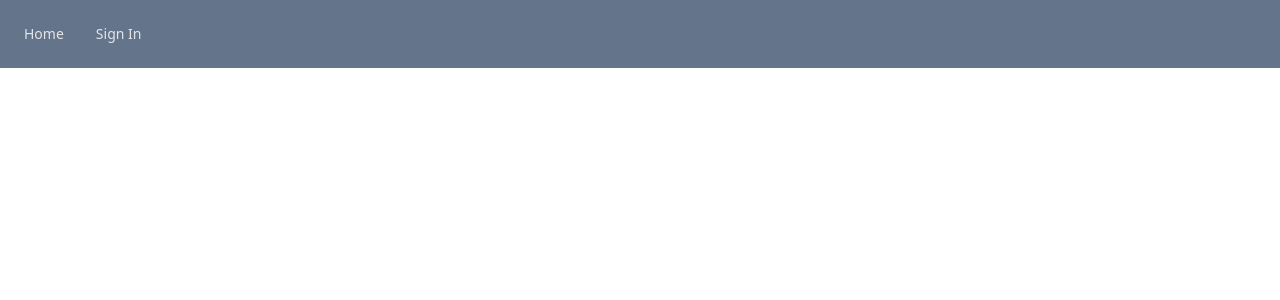
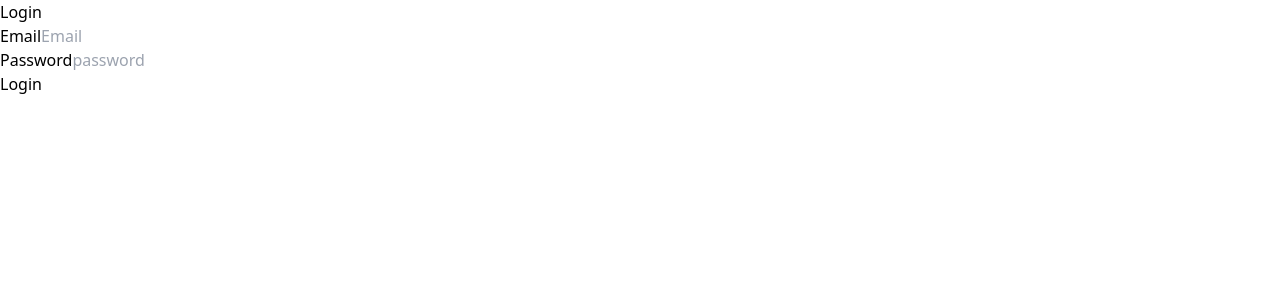
Before and after one commit to Moose1301/DigitalPass, a Nuxt app in the folder frontend/: page /login in a window 1280 px wide. Shown: the top 300 px of the page. Built offline with nearby package versions, Linux system fonts and the light colour scheme; no server answers.

Commit message:
Start on logon page

```diff
--- a/frontend/components/Header.vue
+++ b/frontend/components/Header.vue
@@ -34,7 +34,7 @@
                 cta hover:border-b-2
                 hover:bg-blue-500 px-3 py-2
                 rounded text-zinc-200
-                font-semibold"
+                font-semibold px-4 py-2"
                 >`$auth.user.name_first`</a
               >
             </NuxtLink>
@@ -47,7 +47,8 @@
               hover:border-b-2
               border-blue-500 pb-1
               hover:text-zinc-100
-              text-right text-zinc-200">Sign In</a>
+              text-right text-zinc-200
+              px-4 py-2">Sign In</a>
             </a>
           </li>
         </NuxtLink>
--- a/frontend/layouts/default.vue
+++ b/frontend/layouts/default.vue
@@ -1,6 +1,6 @@
 <template>
     <div id="page" :class="page == 'index' ? 'home' : ''">
-        <Header/>
+        <!--<Header/>-->
         <Nuxt/>
     </div>
 </template>
--- a/frontend/nuxt.config.js
+++ b/frontend/nuxt.config.js
@@ -51,14 +51,7 @@ export default {
   // Build Configuration: https://go.nuxtjs.dev/config-build
   build: {
   },
-  proxy: {
-    '/api/': {
-      target: process.env.API_URL,
-      pathRewrite: {
-        '^/api/': '',
-      },
-    },
-  },
+
   auth: {
     strategies: {
       local: {
--- a/frontend/package.json
+++ b/frontend/package.json
@@ -3,7 +3,7 @@
   "version": "1.0.0",
   "private": true,
   "scripts": {
-    "dev": "nuxt",
+    "dev": "nuxt --hostname 0.0.0.0",
     "build": "nuxt build",
     "start": "nuxt start",
     "generate": "nuxt generate",
--- a/frontend/pages/index.vue
+++ b/frontend/pages/index.vue
@@ -1,7 +1,7 @@
 <template>
   <div id="content" class="with-sidebar">
     <div class="container">
-      Test
+      Test 123
     </div>
   </div>
 </template>
--- /dev/null
+++ b/frontend/pages/login.vue
@@ -0,0 +1,74 @@
+<template>
+  <div id="content" class="with-sidebar">
+    <div class="container">
+      <div class="content full login">
+        <div class="section-wrap">
+          <div class="section-content">
+            <h1 class="pageTitle">Login</h1>
+            <form>
+              <div class="form-group">
+                <label>Email</label>
+                <input placeholder="Email" v-model="email" />
+              </div>
+              <div class="form-group">
+                <label>Password</label>
+                <input
+                  placeholder="password"
+                  type="password"
+                  v-model="password"
+                />
+              </div>
+              <button
+                type="submit"
+                @click.stop.prevent="submit()"
+                class="login-btn"
+              >
+                Login
+              </button>
+            </form>
+          </div>
+        </div>
+      </div>
+    </div>
+  </div>
+</template>
+
+<script>
+export default {
+  middleware: 'guest',
+  head() {
+    return {
+      title: 'Login',
+    }
+  },
+  data() {
+    return {
+      email: '',
+      password: '',
+    }
+  },
+  methods: {
+    async submit() {
+      //this.$toast.show('Logging In');
+      await this.$auth
+        .loginWith('local', {
+          data: {
+            email: this.email,
+            password: this.password,
+            token: ''
+          },
+        })
+        .then(() => {
+          //this.$toast.success("Logged in");
+          this.$router.push('/profile')
+        })
+        .catch((err) => {
+          if (err.response) {
+            alert(err.response.data.error)
+            //this.$toast.error(err.response.data.error);
+          }
+        })
+    },
+  },
+}
+</script>
```
